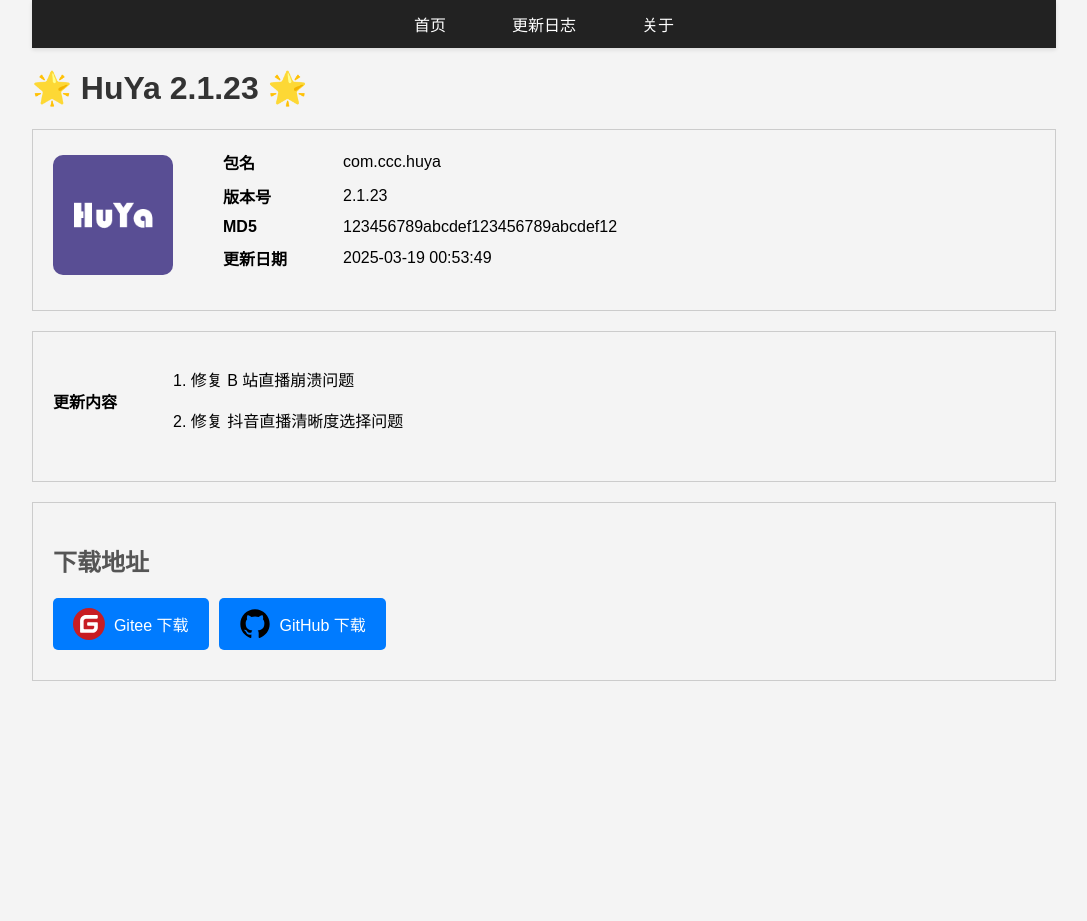
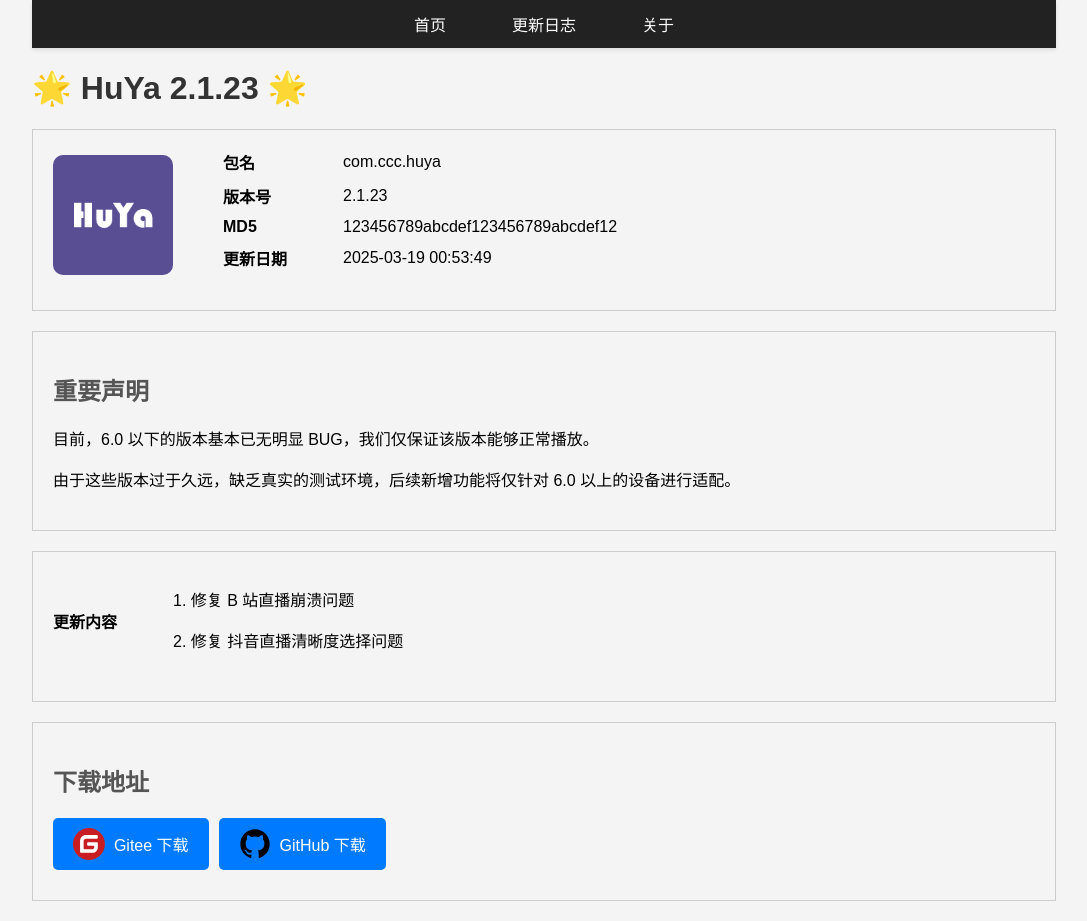
Before and after one commit to jayjd/jayjd.github.io, a Jekyll site: the page built from _posts/2025-03-29-HuYa2.1.23.md, in a window 1280 px wide. Shown: the whole page, without its empty margins (96-1183 px from the left). Built offline with Jekyll 4.4.1, drawn with Linux system fonts in a browser that asks for light colours; before the commit the page ends 900 px from its top, so only the background shows below that.

Commit message:
更新配置文件，添加关键词和描述元标签，修改页面标题，增加重要声明部分

```diff
--- a/_config.yml
+++ b/_config.yml
@@ -22,6 +22,8 @@
 description: >- # this means to ignore newlines until "baseurl:"
   聚合直播(HuYa),支持虎牙/抖音/快手/哔哩哔哩/斗鱼/YY/网易CC/电视直播，支持手机/平板/电视/车机
   聚合直播(HuYa),support for live streaming from Huya, Douyu, Kuaishou, Bilibili, Douyu, YY, NeteaseCC, and TV. Supports mobile, tablet, TV, and car.
+keywords: 聚合直播,HuYa,虎牙,抖音,快手,哔哩哔哩,斗鱼,YY,网易CC,电视直播,手机直播,手机直播平台,手机直播平台
+
 baseurl: "" # the subpath of your site, e.g. /blog
 url: "" # the base hostname & protocol for your site, e.g. http://example.com
 google-adsense-account: ca-pub-9311012147988614
--- a/_layouts/default.html
+++ b/_layouts/default.html
@@ -3,7 +3,10 @@
 <head>
   <meta charset="UTF-8">
   <meta name="viewport" content="width=device-width, initial-scale=1.0">
-  <title>{{ page.title }}</title>
+  <title>{{ page.title }} - {{site.description}}</title>
+  <meta name="description" content="{{ site.description }}">
+  <meta name="keywords" content="{{ site.keywords }}">
+  <meta name="google-adsense-account" content="{{ site.google-adsense-account }}">
   <!-- 可以添加自定义的样式文件来美化导航栏 -->
   <link rel="stylesheet" href="{{ '/assets/css/custom.css' | relative_url }}">
 </head>
--- a/_posts/2025-03-29-HuYa2.1.23.md
+++ b/_posts/2025-03-29-HuYa2.1.23.md
@@ -98,6 +98,11 @@
 
 </div>
 <div class="info-section">
+    <h2>重要声明</h2>
+    <p>目前，6.0 以下的版本基本已无明显 BUG，我们仅保证该版本能够正常播放。</p>
+    <p>由于这些版本过于久远，缺乏真实的测试环境，后续新增功能将仅针对 6.0 以上的设备进行适配。</p>
+</div>
+<div class="info-section">
     <div class="info-row">
         <div class="info-label">更新内容</div>
         <div>
```
